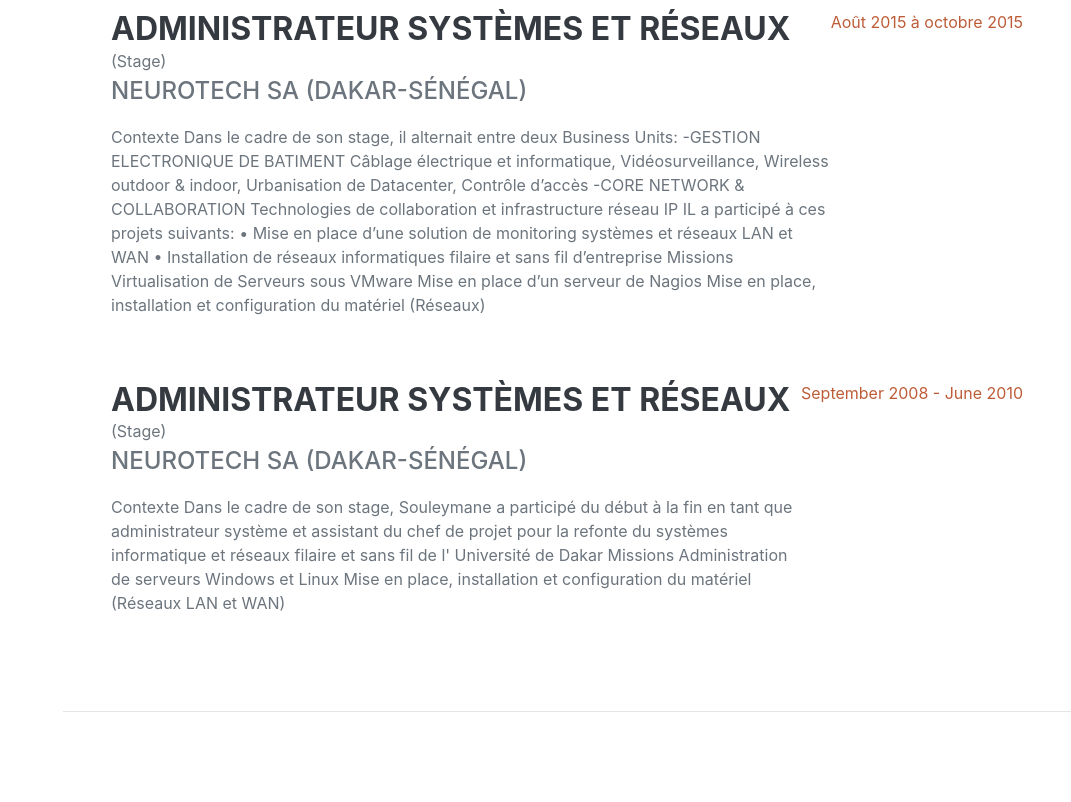
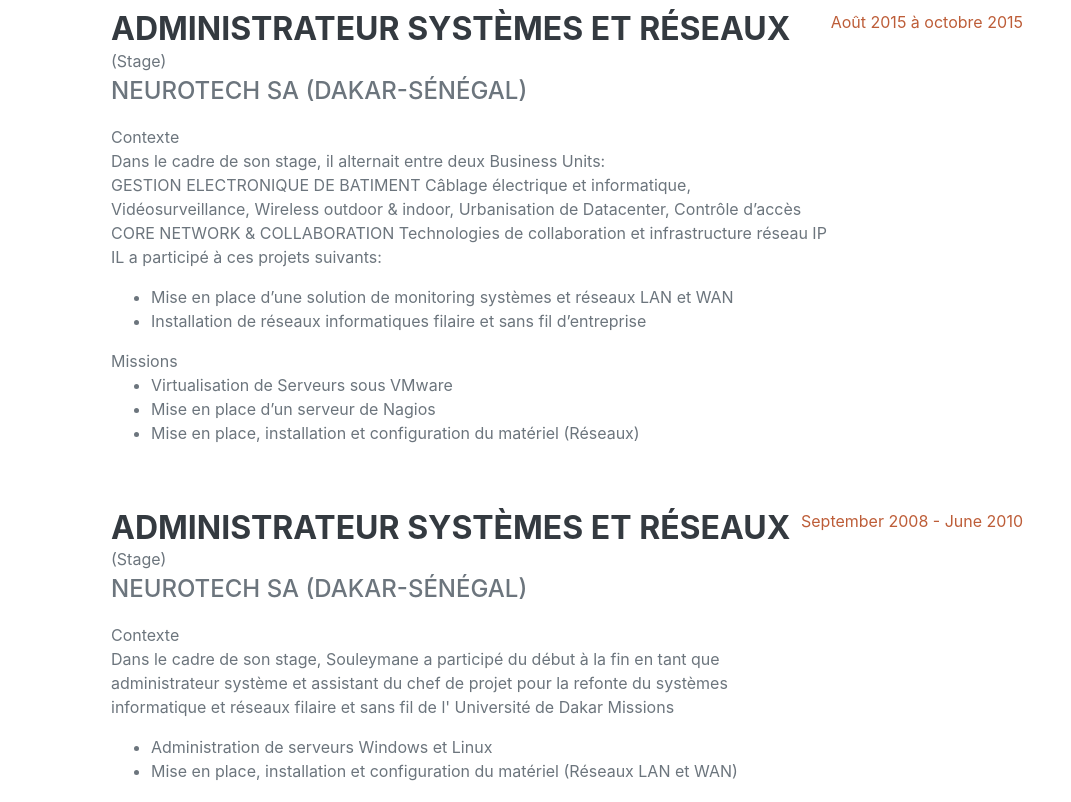
Before and after one commit to Souley313/TPCV, a plain HTML site: page index.html in a window 1280 px wide. Shown: the part 3600-4402 px from the top of the page, without its empty margins (209-1280 px from the left). Drawn offline with nearby package versions, Linux system fonts and the light colour scheme; a web font is replaced by a local one.

Commit message:
CVversion2

```diff
--- a/index.html
+++ b/index.html
@@ -191,19 +191,19 @@
                         <div class="flex-grow-1">
                             <h3 class="mb-0">Administrateur systèmes et réseaux </h3>(Stage)
                             <div class="subheading mb-3">NEUROTECH SA (Dakar-Sénégal)</div>
-                            <p>Contexte
-Dans le cadre de son stage, il alternait entre deux Business Units:
--GESTION ELECTRONIQUE DE BATIMENT
+                            <p>Contexte</br>
+Dans le cadre de son stage, il alternait entre deux Business Units:</br>
+GESTION ELECTRONIQUE DE BATIMENT
 Câblage électrique et informatique, Vidéosurveillance, Wireless outdoor & indoor, Urbanisation de Datacenter, Contrôle d’accès
--CORE NETWORK & COLLABORATION
+</br>CORE NETWORK & COLLABORATION
 Technologies de collaboration et infrastructure réseau IP
 IL a participé à ces projets suivants:
-• Mise en place d’une solution de monitoring systèmes et réseaux LAN et WAN
-• Installation de réseaux informatiques filaire et sans fil d’entreprise
+<ul><li> Mise en place d’une solution de monitoring systèmes et réseaux LAN et WAN
+<li>Installation de réseaux informatiques filaire et sans fil d’entreprise</li></ul>
 Missions
-Virtualisation de Serveurs sous VMware
-Mise en place d’un serveur de Nagios
-Mise en place, installation et configuration du matériel (Réseaux)</p>
+<ul><li>Virtualisation de Serveurs sous VMware</li>
+<li>Mise en place d’un serveur de Nagios</li>
+<li>Mise en place, installation et configuration du matériel (Réseaux)</li></ul></p>
                         </div>
                         <div class="flex-shrink-0"><span class="text-primary">Août 2015 à octobre 2015</span></div>
                     </div>
@@ -211,11 +211,11 @@
                         <div class="flex-grow-1">
                             <h3 class="mb-0">Administrateur systèmes et réseaux </h3>(Stage)
                             <div class="subheading mb-3">NEUROTECH SA (Dakar-Sénégal)</div>
-                            <p>Contexte
+                            <p>Contexte</br>
 Dans le cadre de son stage, Souleymane a participé du début à la fin en tant que administrateur système et assistant du chef de projet pour la refonte du systèmes informatique et réseaux filaire et sans fil de l' Université de Dakar
 Missions
-Administration de serveurs Windows et Linux
-Mise en place, installation et configuration du matériel (Réseaux LAN et WAN)</p>
+<ul><li>Administration de serveurs Windows et Linux</li>
+<li>Mise en place, installation et configuration du matériel (Réseaux LAN et WAN)</li></ul></p>
                         </div>
                         <div class="flex-shrink-0"><span class="text-primary">September 2008 - June 2010</span></div>
                     </div>
@@ -262,7 +262,7 @@
                    <textarea class="form-control" id="msg" rows="3"></textarea>
                  </div>
                </fieldset>
-			   <button type="submit" class="btn btn-primary">Submit</button>
+			   <button type="submit" class="btn btn-primary">Envoyer</button>
              </form>
 
                 </div>
```
Also changed, not shown: assets/img/profile1.jpg (deleted).
